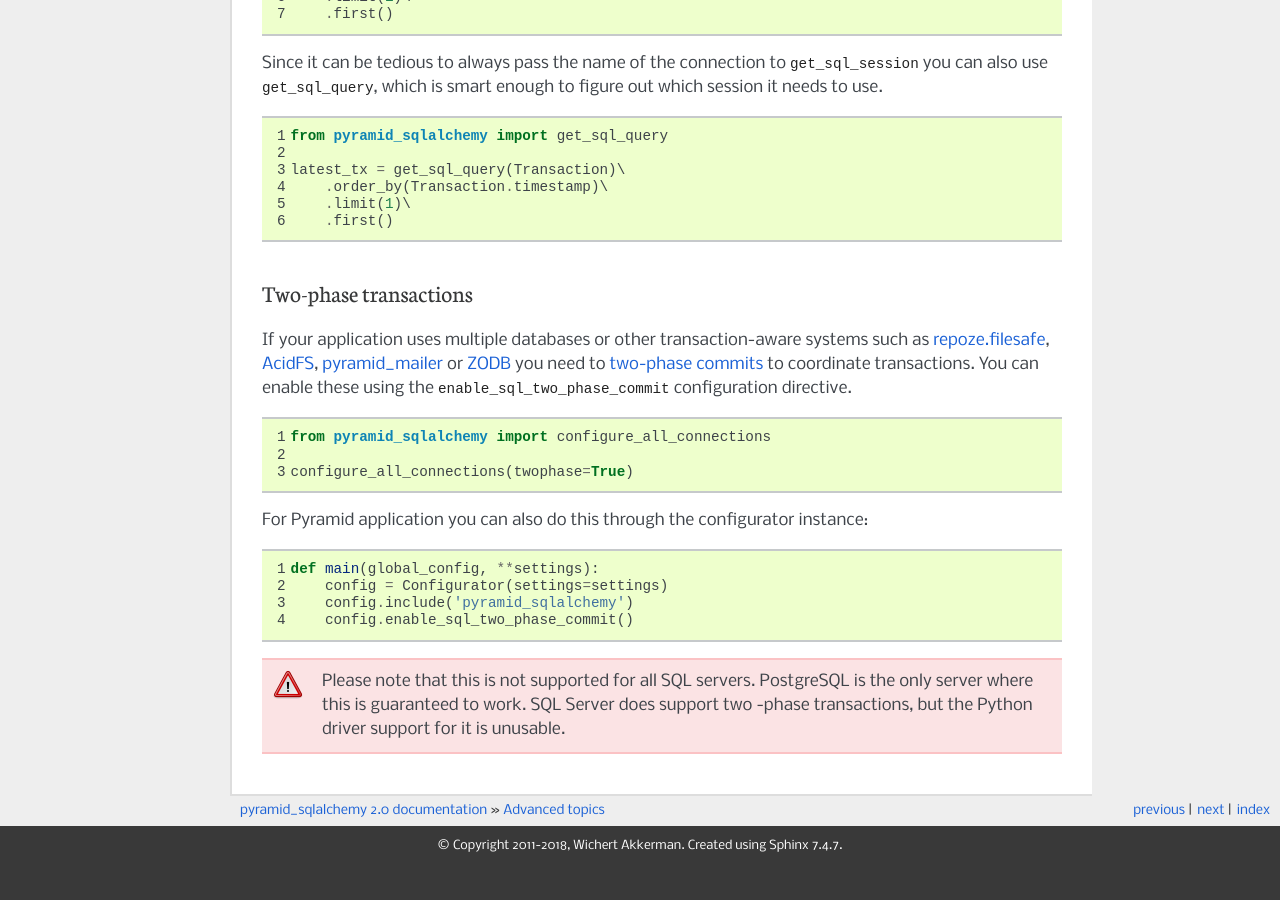
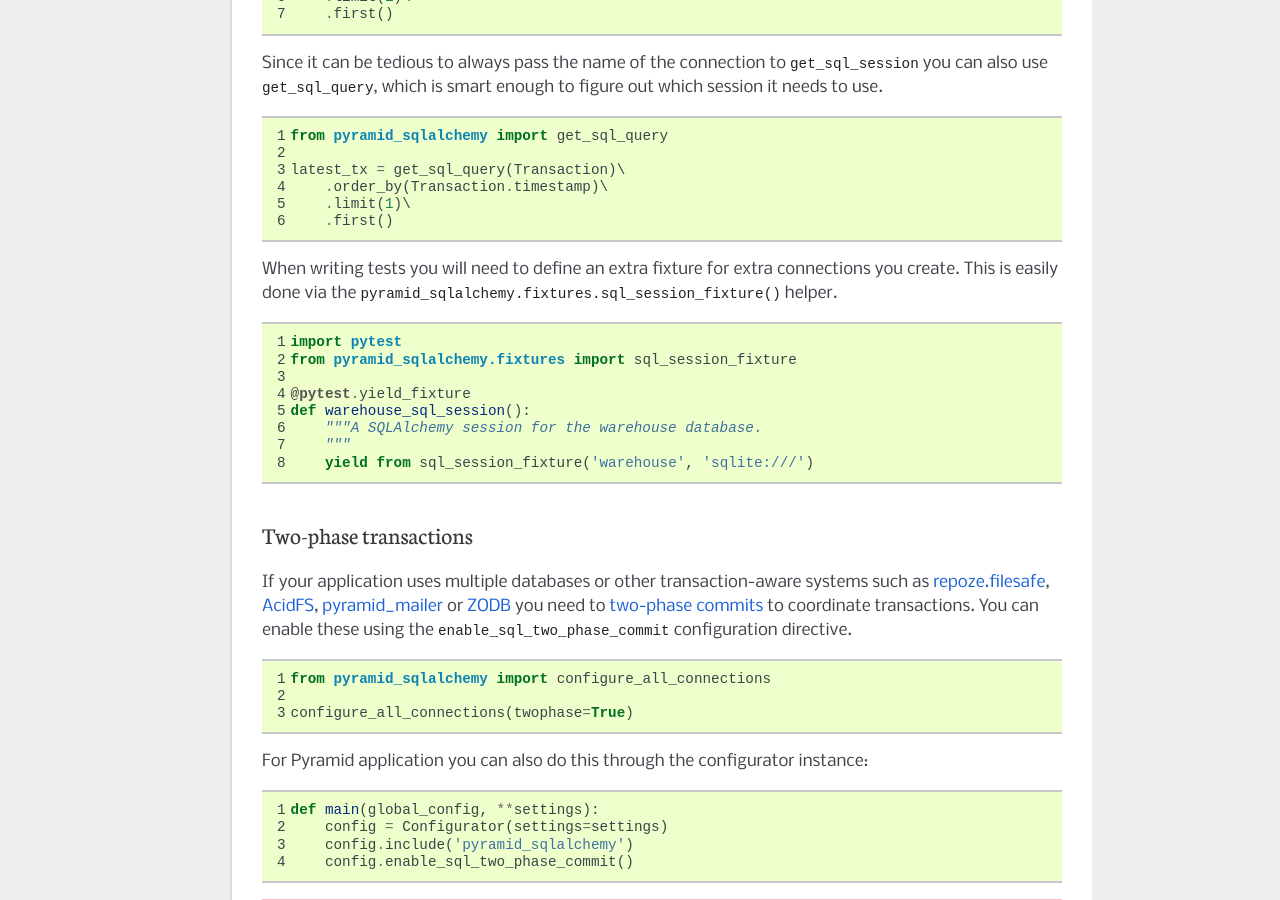
Before and after one commit to wichert/pyramid_sqlalchemy, a Sphinx documentation site: the page built from docs/advanced.rst, in a window 1280 px wide and 900 px high, scrolled down 1340 px. Built offline with Sphinx 7.4.7, drawn with Linux system fonts in a browser that asks for light colours; before the commit the page ends 2205 px from its top, so only the background shows below that.

Commit message:
Several fixes - code now test in production app

```diff
--- a/docs/advanced.rst
+++ b/docs/advanced.rst
@@ -95,6 +95,24 @@
        .first()
 
 
+When writing tests you will need to define an extra fixture for extra
+connections you create. This is easily done via the
+:py:func:`pyramid_sqlalchemy.fixtures.sql_session_fixture`
+helper.
+
+.. code-block:: python
+   :linenos:
+
+   import pytest
+   from pyramid_sqlalchemy.fixtures import sql_session_fixture
+
+   @pytest.yield_fixture
+   def warehouse_sql_session():
+       """A SQLAlchemy session for the warehouse database.
+       """
+       yield from sql_session_fixture('warehouse', 'sqlite:///')
+
+
 Two-phase transactions
 ----------------------
 
--- a/src/pyramid_sqlalchemy/__init__.py
+++ b/src/pyramid_sqlalchemy/__init__.py
@@ -2,6 +2,7 @@
     get_connection_info,
     get_metadata,
     get_sql_session,
+    orm_base,
     BaseObject,
     Session,
     metadata,
@@ -30,6 +31,6 @@
 
 
 __all__ = [
-    'get_connection_info', 'get_metadata', 'get_sql_session',
+    'get_connection_info', 'get_metadata', 'get_sql_session', 'orm_base',
     'BaseObject', 'Session', 'metadata'
 ]
```
Also changed, not shown: 2 other files.
